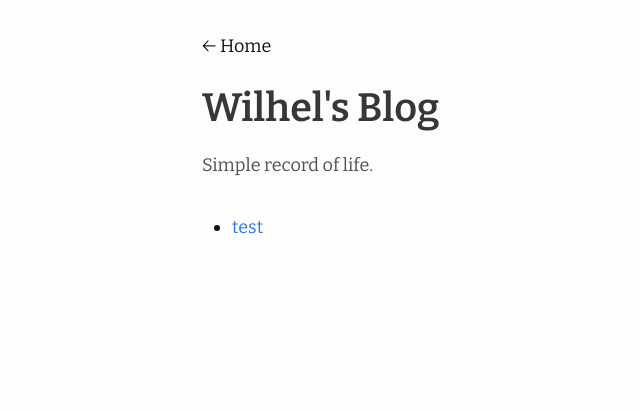
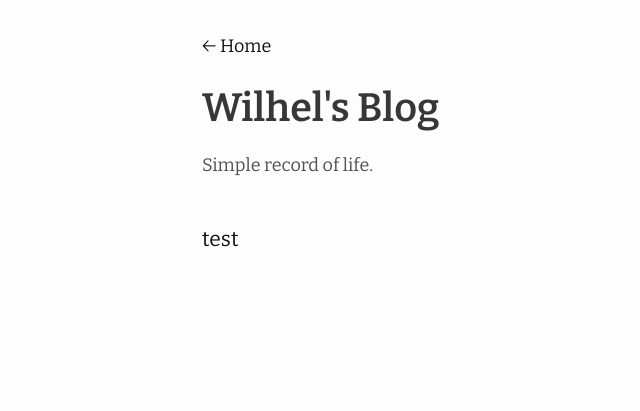
Before and after one commit to wilhelyu/wilhelyu.github.io, a Jekyll site: the page built from categories.md, in a window 1280 px wide. Shown: the top 411 px of the page, without its empty margins (68-708 px from the left). Built offline with Jekyll 4.4.1, drawn with Linux system fonts in a browser that asks for light colours; comment, search, counter and statistics services are not loaded.

Commit message:
修改配色

```diff
--- a/_layouts/categories.html
+++ b/_layouts/categories.html
@@ -31,10 +31,13 @@ layout: default
                 </ul> -->
         </div>
     </header>
-    <ul>
+    <ul class="post-list">
         {% for category in site.categories %}
-        <li><a href="{{ site.url }}/category/{{ category | first | slugify }}/index.html">{{ category | first }}</a>
-        </li>
+        <h3>
+            <a class="black-link" href="{{ site.url }}/category/{{ category | first | slugify }}/index.html">{{ category
+                | first }}
+            </a>
+        </h3>
         {% endfor %}
     </ul>
 </div>
--- a/_layouts/category_index.html
+++ b/_layouts/category_index.html
@@ -37,7 +37,7 @@ layout: default
     <!-- Show post excerpts for the current page -->
     {% for post in paginator.posts limit:paginator.per_page %}
     <article>
-        <h3><a href="{{ post.url }}">{{ post.title }}</a></h3>
+        <h3><a class="black-link" href="{{ post.url }}">{{ post.title }}</a></h3>
         <h5>{{ post.date | date: date_format }}</h5>
         <p>{{ post.excerpt }}</p>
     </article>
@@ -62,7 +62,7 @@ layout: default
     <!-- Show excerpts for all posts in this category -->
     {% for post in page.posts %}
     <article>
-        <h3><a href="{{ post.url }}">{{ post.title }}</a></h3>
+        <h3><a class="black-link" href="{{ post.url }}">{{ post.title }}</a></h3>
         <h5>{{ post.date | date: date_format }}</h5>
         <p>{{ post.excerpt }}</p>
     </article>
--- a/_layouts/post.html
+++ b/_layouts/post.html
@@ -24,7 +24,7 @@ layout: default
       </time>
       {% if page.categories %}
       {% for category in page.categories %} •
-      <a style="color:inherit" href="{{ site.url }}/path-to-category-index/{{ category | slugify }}/index.html">{{
+      <a style="color:inherit" href="{{ site.url }}/category/{{ category | slugify }}/index.html">{{
         category
         }}</a>
       {% endfor %}
```
